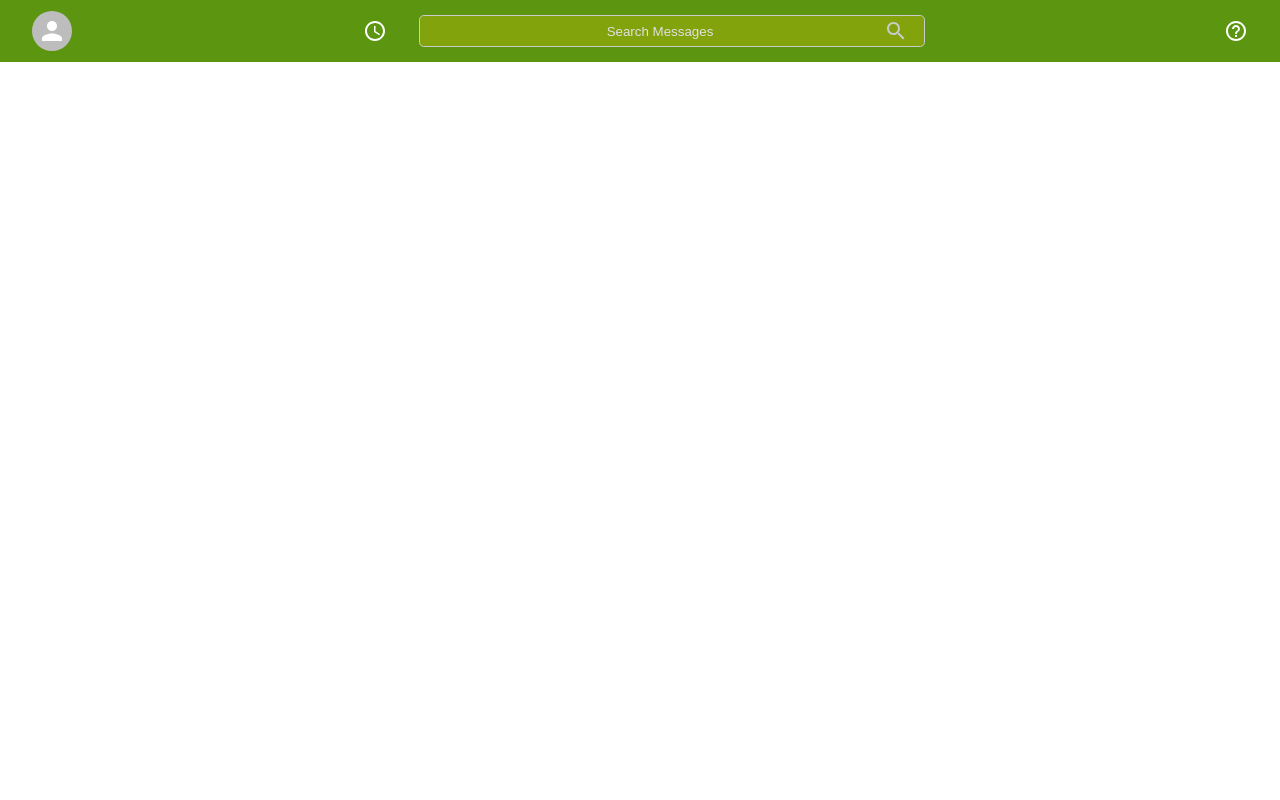
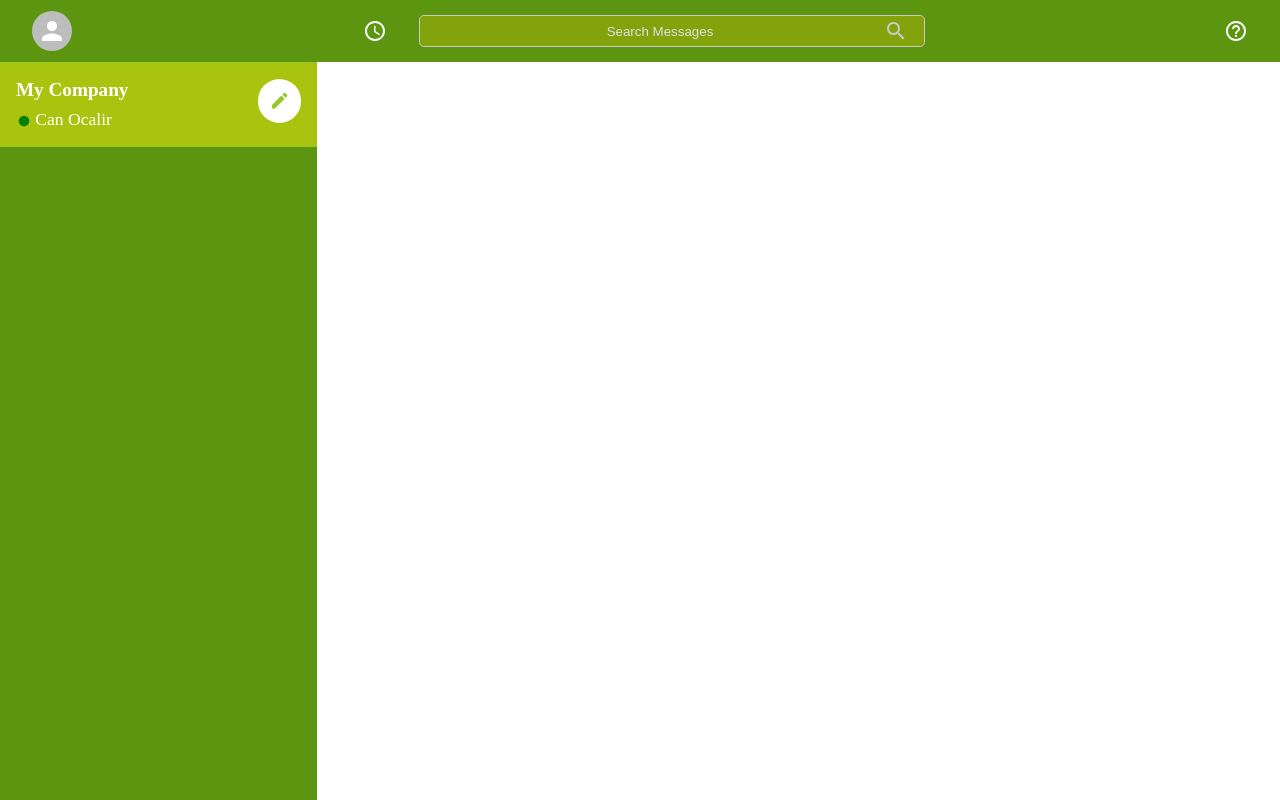
Before and after one commit to canocalir/dev-chat, a React (Vite) app: page / in a window 1280 px wide. Built offline with nearby package versions, Linux system fonts and the light colour scheme.

Commit message:
created sidebar

```diff
--- /dev/null
+++ b/src/common/styles/root.styled.ts
@@ -0,0 +1,8 @@
+import styled from "styled-components";
+
+const RootLayout = styled.div`
+    display: flex;
+    height: 100vh;
+`;
+
+export { RootLayout };
--- /dev/null
+++ b/src/components/Header/Header.styled.ts
@@ -0,0 +1,71 @@
+import { Avatar } from "@material-ui/core";
+import styled from "styled-components";
+
+const RightSection = styled.div`
+  flex: 0.3;
+  display: flex;
+  justify-content: flex-end;
+  .MuiSvgIcon-root {
+    color: #ffffff;
+    margin-right: 2rem;
+  }
+`;
+
+const HeaderSearch = styled.div`
+  flex: 0.4;
+  opacity: 1;
+  border-radius: 0.3rem;
+  justify-content: space-between;
+  align-items: center;
+  display: flex;
+  padding: 0.2rem 1rem;
+  background-color: #83a30d;
+  color: #cacaca;
+  border: 0.1rem #cacaca solid;
+  input {
+    background-color: transparent;
+    border: none;
+    text-align: center;
+    min-width: 30vw;
+    width: 100%;
+    outline: 0;
+    color: #ffffff;
+    &::placeholder {
+      color: #e0e0e0;
+    }
+  }
+  .MuiSvgIcon-root {
+    cursor: pointer;
+  }
+`;
+
+const HeaderContainer = styled.div`
+  background-color: var(--devchat-color);
+  display: flex;
+  position: fixed;
+  width: 100%;
+  align-items: center;
+  justify-content: space-between;
+  padding: 0.7rem 0;
+  color: #ffffff;
+`;
+const LeftSection = styled.div`
+  flex: 0.3;
+  display: flex;
+  gap: 1rem;
+  justify-content: space-between;
+  margin: 0 2rem 0 2rem;
+  align-items: center;
+  .MuiSvgIcon-root {
+    color: #ffffff;
+  }
+`;
+
+const MainAvatar = styled(Avatar)`
+  cursor: pointer;
+  &:hover {
+    opacity: 0.8;
+  }
+`;
+
+export { MainAvatar, LeftSection, HeaderContainer, RightSection, HeaderSearch };
--- a/src/components/Header/Header.tsx
+++ b/src/components/Header/Header.tsx
@@ -1,8 +1,8 @@
-import styled from "styled-components";
-import { Avatar } from "@material-ui/core";
 import { AccessTime, Search, HelpOutline } from "@material-ui/icons";
+import { FC } from "react";
+import { HeaderContainer, HeaderSearch, LeftSection, MainAvatar, RightSection } from "./Header.styled";
 
-const Header = () => {
+const Header:FC = () => {
   return (
     <HeaderContainer>
       <LeftSection>
@@ -22,72 +22,3 @@ const Header = () => {
 };
 
 export default Header;
-
-//Header Styled Components
-
-const RightSection = styled.div`
-  flex: 0.3;
-  display: flex;
-  justify-content: flex-end;
-  .MuiSvgIcon-root {
-    color: #ffffff;
-    margin-right: 2rem;
-  }
-`;
-
-const HeaderSearch = styled.div`
-  flex: 0.4;
-  opacity: 1;
-  border-radius: 0.3rem;
-  justify-content: space-between;
-  align-items: center;
-  display: flex;
-  padding: 0.2rem 1rem;
-  background-color: #83a30d;
-  color: #cacaca;
-  border: 0.1rem #cacaca solid;
-  input {
-    background-color: transparent;
-    border: none;
-    text-align: center;
-    min-width: 30vw;
-    width: 100%;
-    outline: 0;
-    color: #ffffff;
-    &::placeholder {
-      color: #e0e0e0;
-    }
-  }
-  .MuiSvgIcon-root {
-    cursor: pointer;
-  }
-`;
-
-const HeaderContainer = styled.div`
-  background-color: var(--devchat-color);
-  display: flex;
-  position: fixed;
-  width: 100%;
-  align-items: center;
-  justify-content: space-between;
-  padding: 0.7rem 0;
-  color: #ffffff;
-`;
-const LeftSection = styled.div`
-  flex: 0.3;
-  display: flex;
-  gap: 1rem;
-  justify-content: space-between;
-  margin: 0 2rem 0 2rem;
-  align-items: center;
-  .MuiSvgIcon-root {
-    color: #ffffff;
-  }
-`;
-
-const MainAvatar = styled(Avatar)`
-  cursor: pointer;
-  &:hover {
-    opacity: 0.8;
-  }
-`;
--- /dev/null
+++ b/src/components/Sidebar/Sidebar.styled.ts
@@ -0,0 +1,53 @@
+import styled from "styled-components";
+
+const SidebarContainer = styled.div`
+  background-color: var(--devchat-color);
+  flex: 0.3;
+  color: #ffffff;
+  max-width: 20rem;
+  margin-top: 3.9rem;
+`;
+
+const SidebarHeader = styled.div`
+  display: flex;
+  padding: 1rem;
+  border-top: 0.1rem solid #96c723;
+  border-bottom: 0.1rem solid #96c723;
+  background-color: #a9c40f;
+  > .MuiSvgIcon-root {
+    color: #96c723;
+    padding: 0.7rem;
+    font-size: 1.3rem;
+    background-color: #ffffff;
+    border-radius: 50%;
+    cursor: pointer;
+    &:hover {
+      background-color: #e0ff99;
+      transition: 300ms ease-in;
+    }
+  }
+`;
+
+const SidebarInfo = styled.div`
+  flex: 1;
+  display: flex;
+  flex-direction: column;
+  gap: 0.5rem;
+  h2 {
+    font-size: 1.2rem;
+    font-weight: 900;
+  }
+  h3 {
+    display: flex;
+    align-items: center;
+    font-size: 1.1rem;
+    font-weight: 400;
+    .MuiSvgIcon-root {
+        font-size: 1rem;
+        color: green;
+        margin: 0.1rem 0.2rem 0 0;
+    }
+  }
+`;
+
+export { SidebarContainer, SidebarHeader, SidebarInfo };
--- /dev/null
+++ b/src/components/Sidebar/Sidebar.tsx
@@ -0,0 +1,21 @@
+import { SidebarContainer, SidebarHeader, SidebarInfo } from "./Sidebar.styled"
+import { Create, FiberManualRecord } from "@material-ui/icons"
+
+const Sidebar = () => {
+  return (
+    <SidebarContainer>
+      <SidebarHeader>
+        <SidebarInfo>
+          <h2>My Company</h2>
+          <h3>
+            <FiberManualRecord/>
+            Can Ocalir
+          </h3>
+        </SidebarInfo>
+        <Create/>
+      </SidebarHeader>
+    </SidebarContainer>
+  )
+}
+
+export default Sidebar
--- a/src/router/AppRouter.tsx
+++ b/src/router/AppRouter.tsx
@@ -1,13 +1,21 @@
 import { BrowserRouter, Route, Routes } from "react-router-dom"
 import Home from "../views/Home/Home"
-
+import Header from "../components/Header/Header"
+import {RootLayout} from "../common/styles/root.styled"
+import Sidebar from "../components/Sidebar/Sidebar"
 
 const AppRouter = () => {
   return (
     <BrowserRouter>
+    <Header/>
+    <RootLayout>
+      <Sidebar/>
     <Routes>
-        <Route path="/" element={<Home/>}/>
+        <Route path="/" element={<Home/>}>
+
+        </Route>
     </Routes>
+    </RootLayout>
     </BrowserRouter>
   )
 }
--- a/src/views/Home/Home.tsx
+++ b/src/views/Home/Home.tsx
@@ -1,10 +1,7 @@
-import Header from "../../components/Header/Header"
-
 
 const Home = () => {
   return (
     <div>
-        <Header/>
         <h1>This is the home</h1>
     </div>
   )
```
